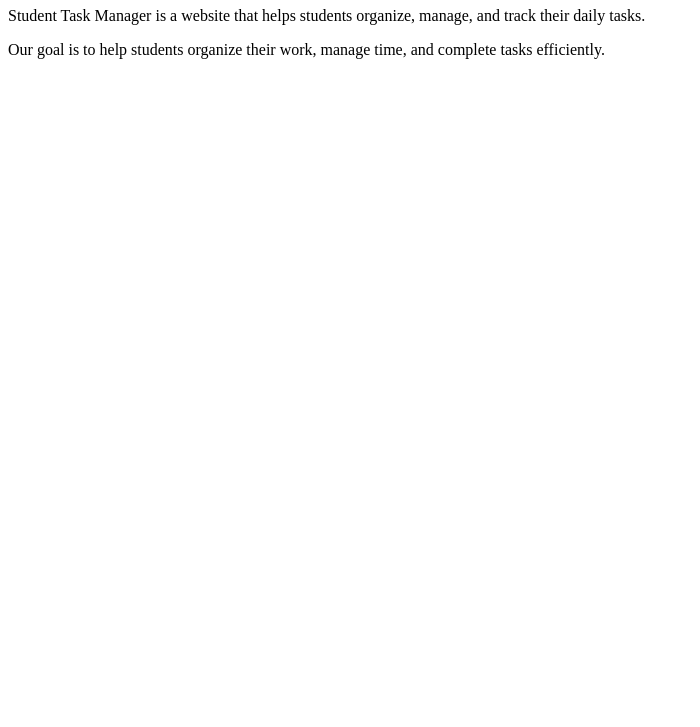
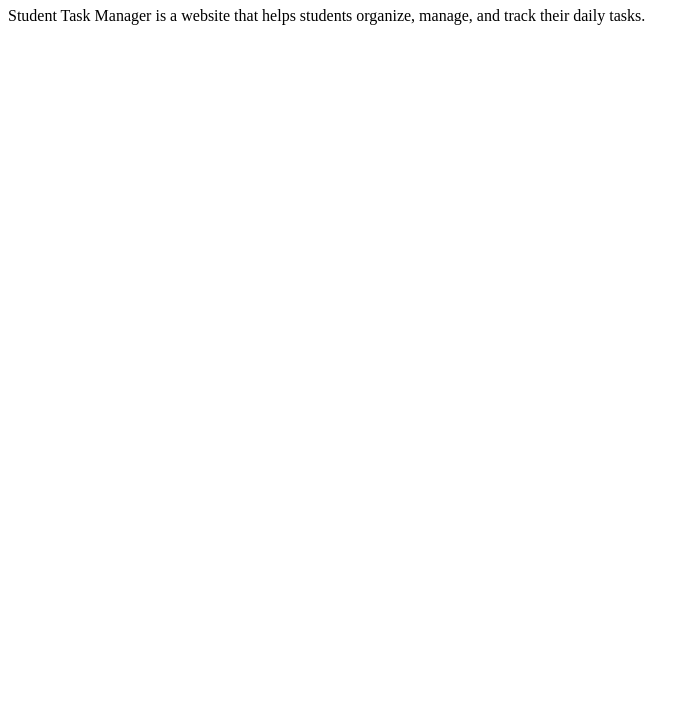
Before and after one commit to amaldenny/Student-Task-Manager, a plain HTML site: page about.html in a window 1280 px wide. Shown: the part 73-800 px from the top of the page, without its empty margins (0-700 px from the left). Drawn offline with Linux system fonts and the light colour scheme.

Commit message:
Revert "Update about page information"
This reverts commit cc50b8e7daf7743c7a223629c421489f3b5b7970.

```diff
--- a/about.html
+++ b/about.html
@@ -8,6 +8,6 @@
     <h1>About Student Task Manager</h1>
 
     <p>Student Task Manager is a website that helps students organize, manage, and track their daily tasks.</p>
-    <p>Our goal is to help students organize their work, manage time, and complete tasks efficiently.</p>
+
 </body>
 </html>
```
